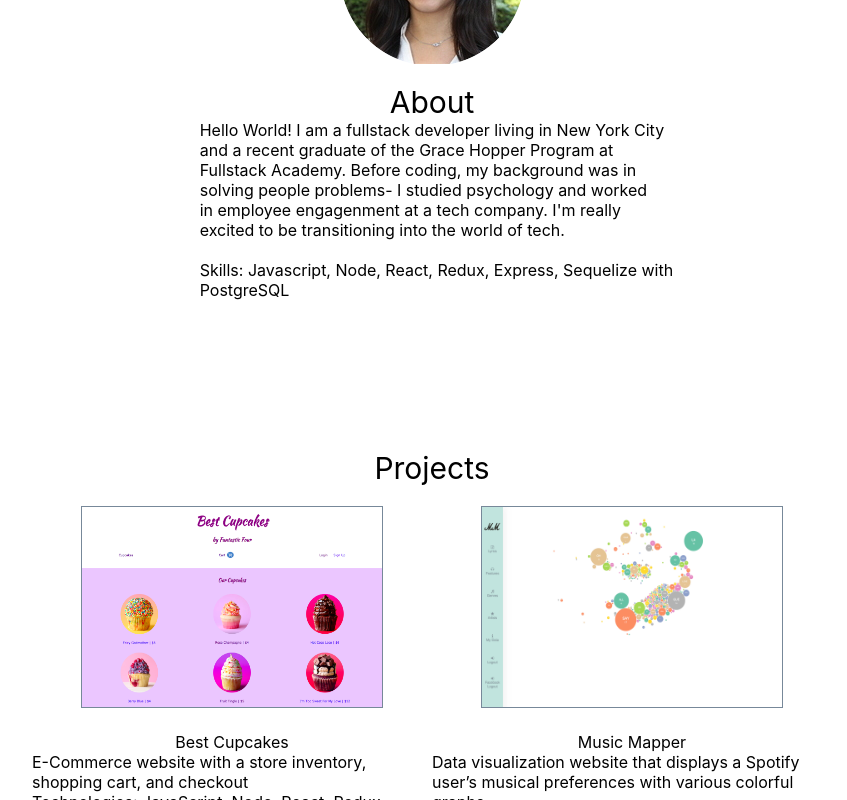
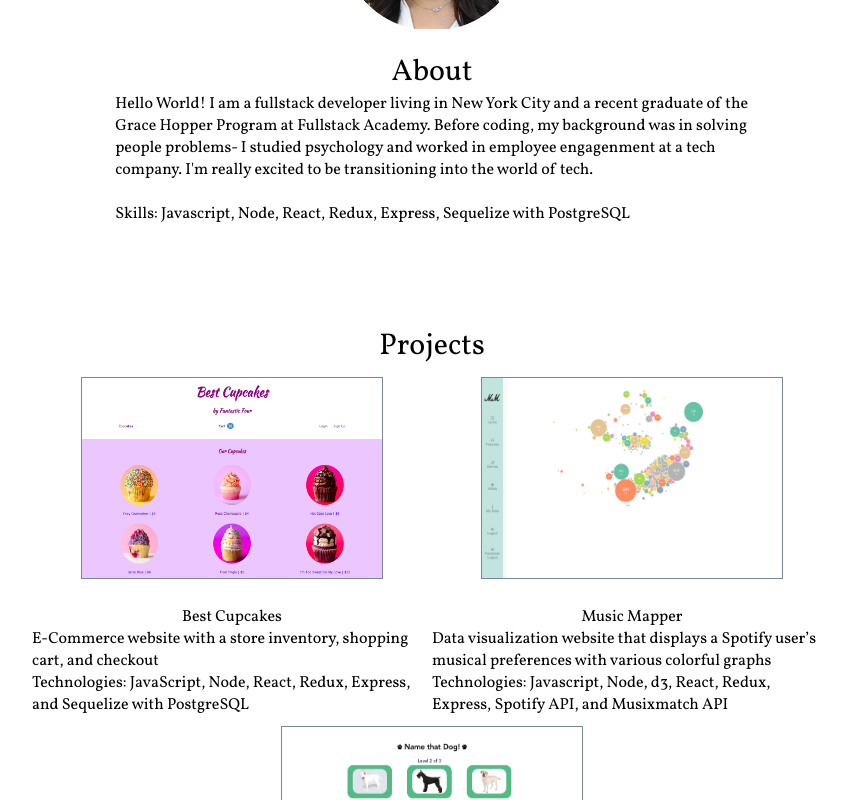
Before and after one commit to nataliegarate/personal-website, a React (Create React App) app: page / in a window 1280 px wide. Shown: the part 360-1160 px from the top of the page, without its empty margins (208-1055 px from the left). Built offline with nearby package versions, Linux system fonts and the light colour scheme.

Commit message:
changed font style

```diff
--- a/public/index.html
+++ b/public/index.html
@@ -12,6 +12,7 @@
     <link rel="apple-touch-icon" href="logo192.png" />
     <link rel="icon" type="image/x-icon" href="/favicon.ico?"/>
     <link rel="stylesheet" href="https://cdnjs.cloudflare.com/ajax/libs/font-awesome/4.7.0/css/font-awesome.min.css">
+    <link href="https://fonts.googleapis.com/css?family=Vollkorn&display=swap" rel="stylesheet">
 
 
 
--- a/src/App.css
+++ b/src/App.css
@@ -1,3 +1,7 @@
+body{
+  font-family: 'Vollkorn', serif;
+}
+
 .nav-list{
   display: flex;
   flex-direction: row;
@@ -26,16 +30,11 @@
   align-items: center;
   margin-top: 50px;
   flex-wrap: wrap;
-  padding-top: 50px;
-  padding-bottom: 50px;
-
-
 }
 
 #about-paragraph{
-  width: 110%;
+  width: 150%;
   font-size: 100%;
-  /* background-color: lightblue; */
 }
 
 .about-item-container-photo{
@@ -52,18 +51,7 @@
   flex-direction: column;
 }
 
-.skills-page {
-  /* background-color: lightblue; */
-  /* padding: 100px; */
-  /* font-size: 20px; */
-  /* color: white; */
-  /* -webkit-text-stroke: 1px black; */
-  display: flex;
-  flex-direction: column;
-  justify-content: space-around;
-}
-
-.skills-title, .projects-title, .footer-title, #about-paragraph-header{
+.projects-title, .footer-title, #about-paragraph-header{
   font-size: 30px;
 }
 
@@ -73,7 +61,7 @@
   margin-left: 0px;
   margin-right: 0px;
   margin-top: 100px;
-  margin-bottom: 100px;
+  margin-bottom: 50px;
   flex-direction: column;
   align-content: space-around;
   align-items: center;
@@ -84,8 +72,7 @@
   flex-direction: row;
   justify-content: center;
   align-items: center;
-  margin: 0px;
-  width: 90%;
+  width: 80%;
   flex-wrap: wrap;
   align-items: flex-start;
 }
@@ -97,7 +84,7 @@
   justify-content: center;
   align-items: center;
   flex-basis: 33%;
-  margin-top: 20px;
+  margin-top: 10px;
 }
 
 .projects-page{
@@ -137,7 +124,7 @@
 }
 
 .footer-container{
-  padding: 50px;
+  padding: 30px;
   font-size: 20px;
   display: flex;
   flex-direction: column;
@@ -151,7 +138,3 @@
   width: 15%;
   font-size: 40px;
 }
-
-#skills{
-  width: 110%
-}
```
